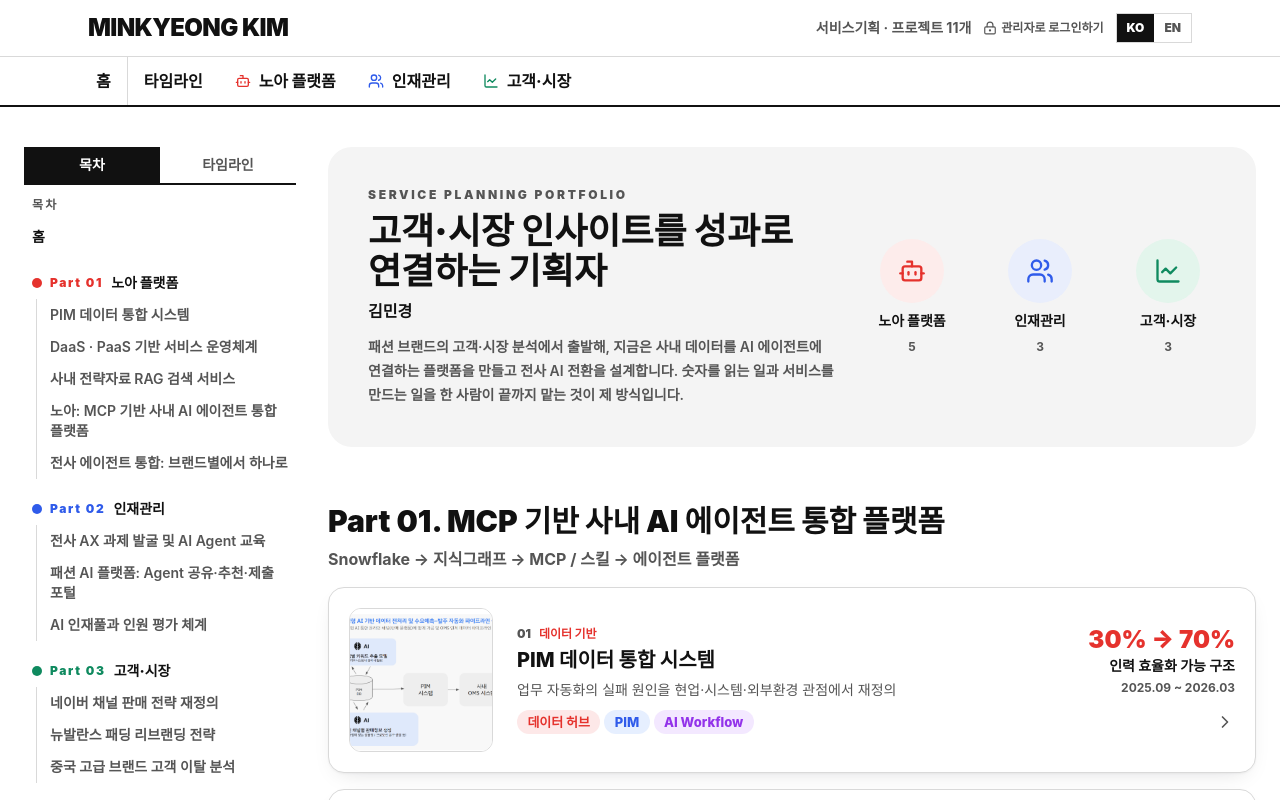
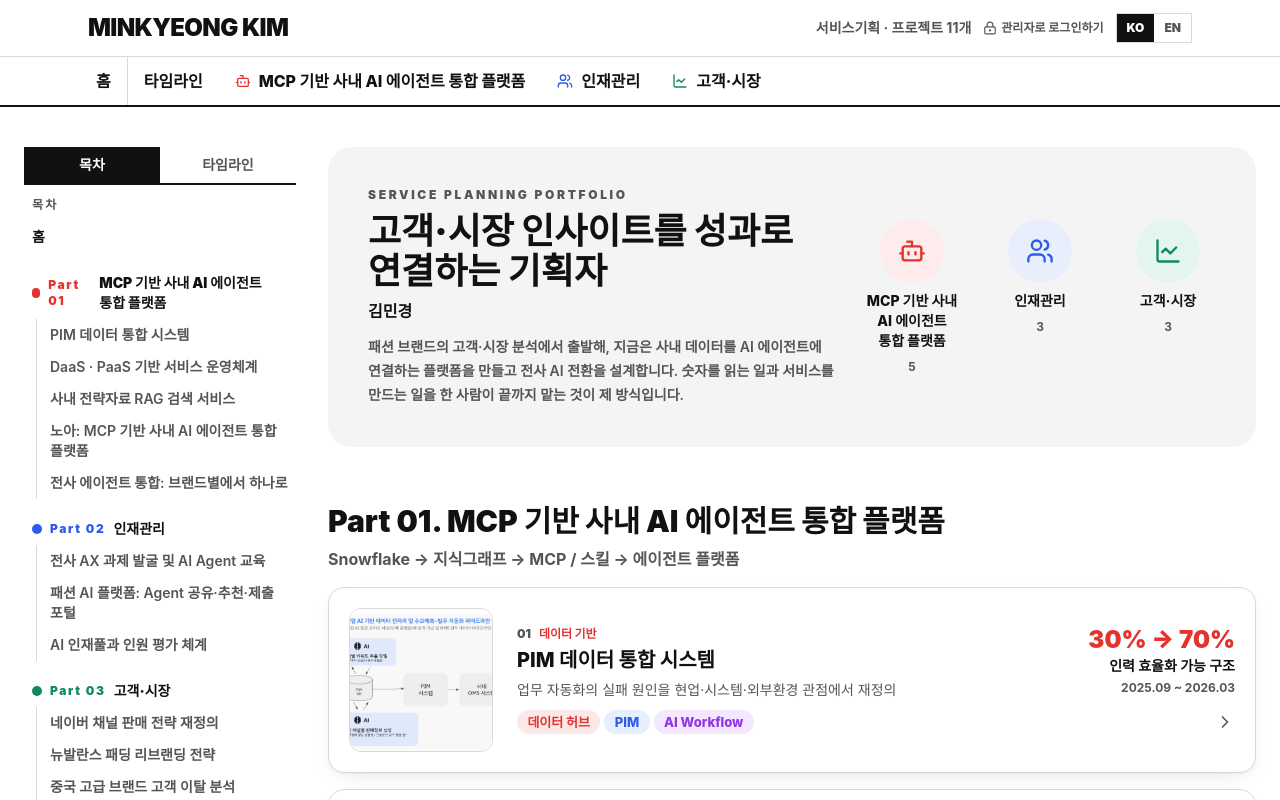
Before and after one commit to MINKYEONG-GIM/portfolio, a Next.js app: page / in a window 1280 px wide. Shown: the top 800 px of the page. Built offline with nearby package versions, Linux system fonts and the light colour scheme; no server answers; a web font is replaced by a local one.

Commit message:
파트 1 짧은 이름을 'MCP 기반 사내 AI 에이전트 통합 플랫폼'으로 통일
Co-Authored-By: Claude Fable 5.1 <noreply@anthropic.com>

```diff
--- a/src/data/jobs.ts
+++ b/src/data/jobs.ts
@@ -16,8 +16,8 @@ export const JOBS: JobPortfolio[] = [
     key: "service-planning",
     label: { ko: "서비스기획", en: "Service Planning" },
     description: {
-      ko: "노아 플랫폼 → 인원관리·AX 인재 양성 → 고객·시장 인사이트. 프로젝트 12개, 한국어·영어.",
-      en: "NoA Platform → People & Talent → Customer & Market Insight. 12 projects, Korean and English."
+      ko: "MCP 기반 사내 AI 에이전트 통합 플랫폼 → 인재관리 → 고객·시장 인사이트. 프로젝트 12개, 한국어·영어.",
+      en: "MCP-based Enterprise AI Agent Platform → Talent Management → Customer & Market Insight. 12 projects, Korean and English."
     },
     href: "/",
     status: "live"
--- a/src/data/projects.en.ts
+++ b/src/data/projects.en.ts
@@ -15,7 +15,7 @@ export const PROFILE_EN = {
 export const PARTS_EN: Record<number, Partial<Part>> = {
   1: {
     title: "MCP-based Enterprise AI Agent Platform",
-    short: "NoA Platform",
+    short: "MCP-based Enterprise AI Agent Platform",
     question: "What NoA is and how it was built",
     tagline: "Snowflake → Knowledge graph → MCP / Skills → Agent platform",
     summary:
--- a/src/data/projects.ts
+++ b/src/data/projects.ts
@@ -71,7 +71,7 @@ export const PARTS: Part[] = [
     no: 1,
     code: "Part 01",
     title: "MCP 기반 사내 AI 에이전트 통합 플랫폼",
-    short: "노아 플랫폼",
+    short: "MCP 기반 사내 AI 에이전트 통합 플랫폼",
     question: "노아가 무엇이고 어떻게 만들어졌는지",
     tagline: "Snowflake → 지식그래프 → MCP / 스킬 → 에이전트 플랫폼",
     summary:
```
